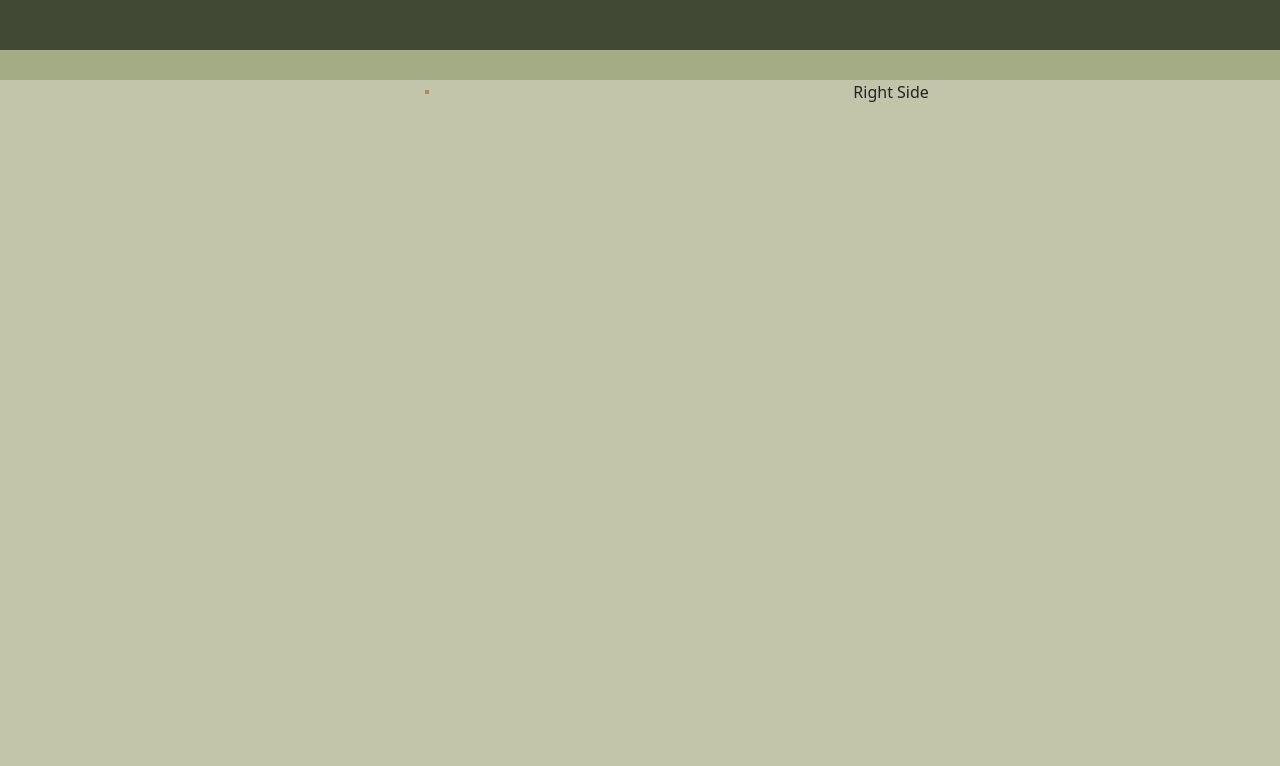
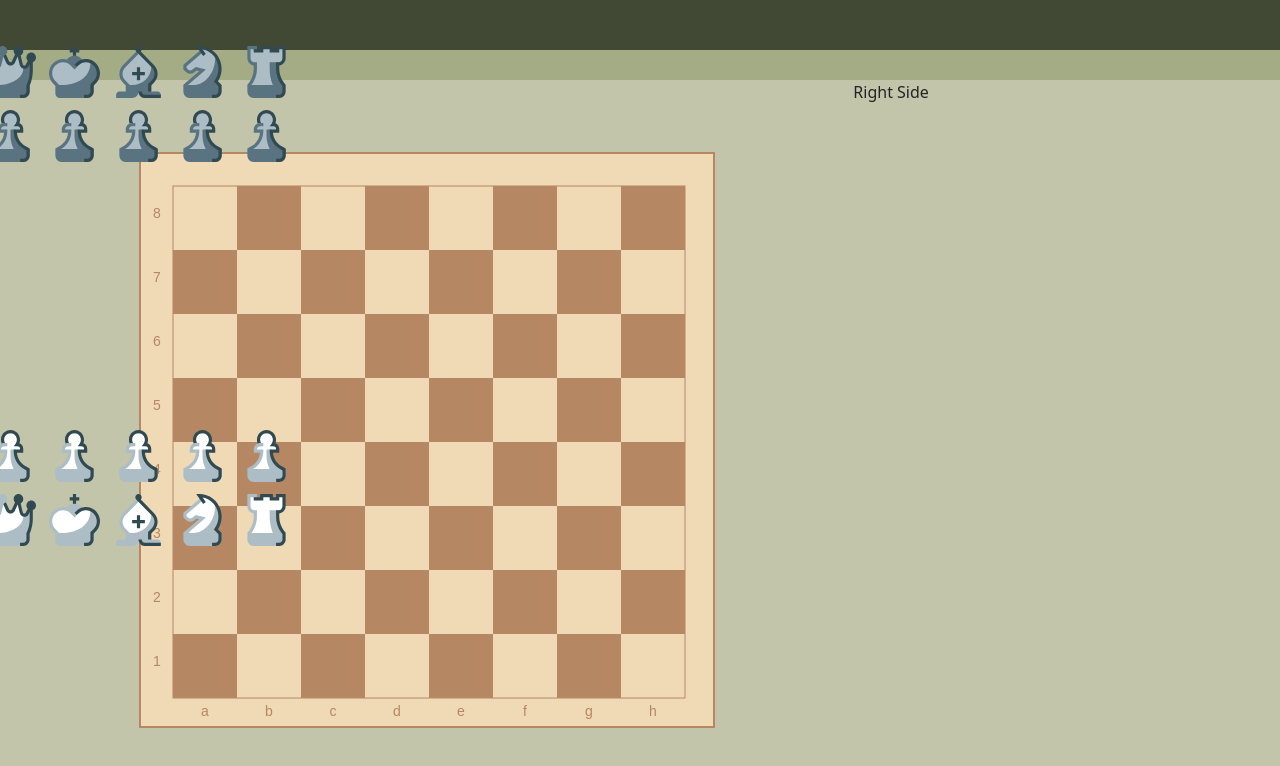
Before and after one commit to Vadim8576/chess, a React app: page / in a window 1280 px wide. Shown: the top 766 px of the page. Built offline with nearby package versions, Linux system fonts and the light colour scheme; the HTML template or start-up script is replaced by a standard one.

Commit message:
body size

```diff
--- a/src/index.css
+++ b/src/index.css
@@ -11,8 +11,6 @@
   text-rendering: optimizeLegibility;
   -webkit-font-smoothing: antialiased;
   -moz-osx-font-smoothing: grayscale;
-  width: 100%;
-  height: 100%;
 }
 
 body {
@@ -33,6 +31,6 @@ body {
   justify-content: flex-start;
   align-items: center;
   flex-direction: column; */
-  width: 100%;
-  height: 100%;
+  width: 100vw;
+  height: 100vh;
 }
```
